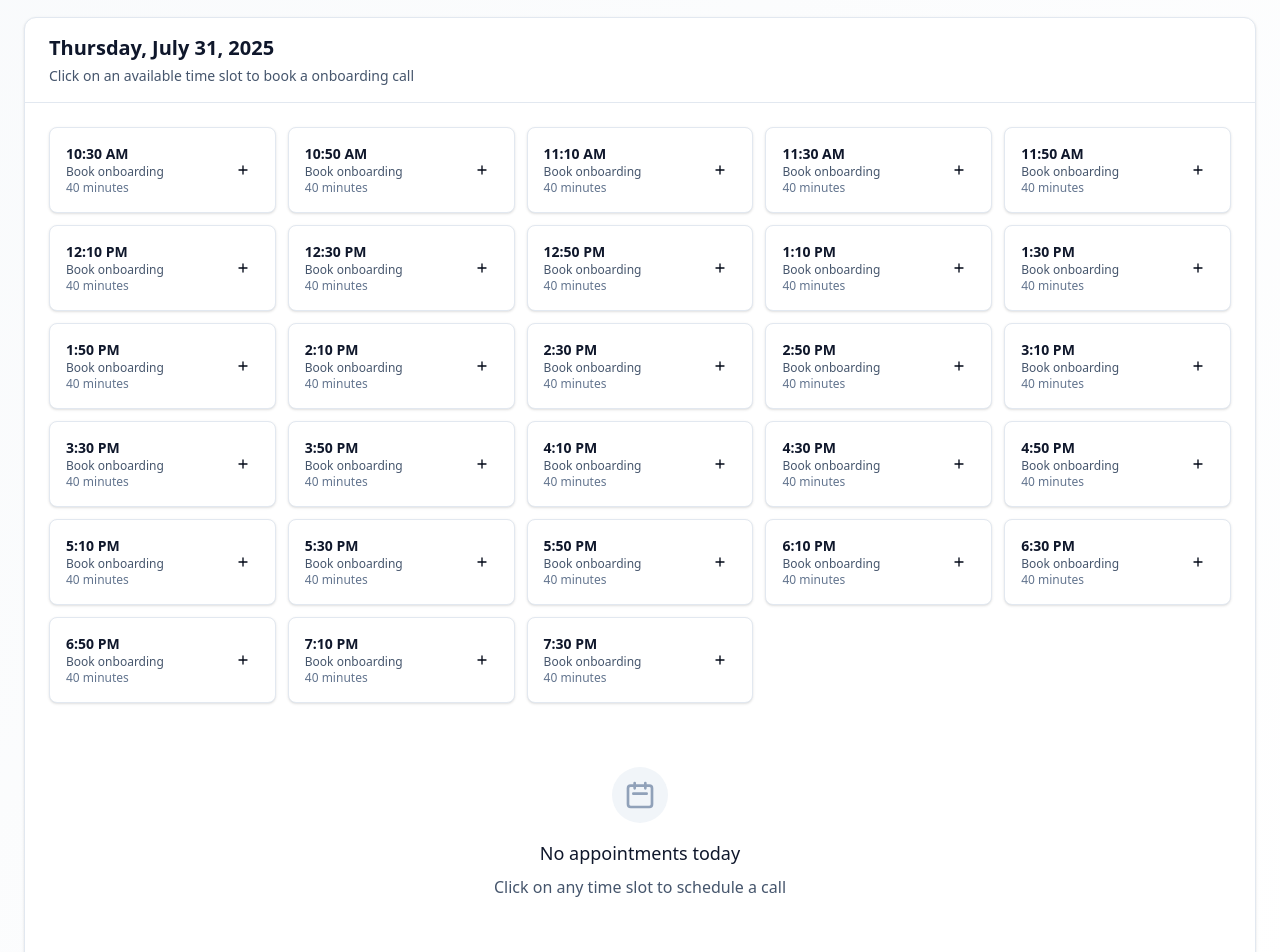
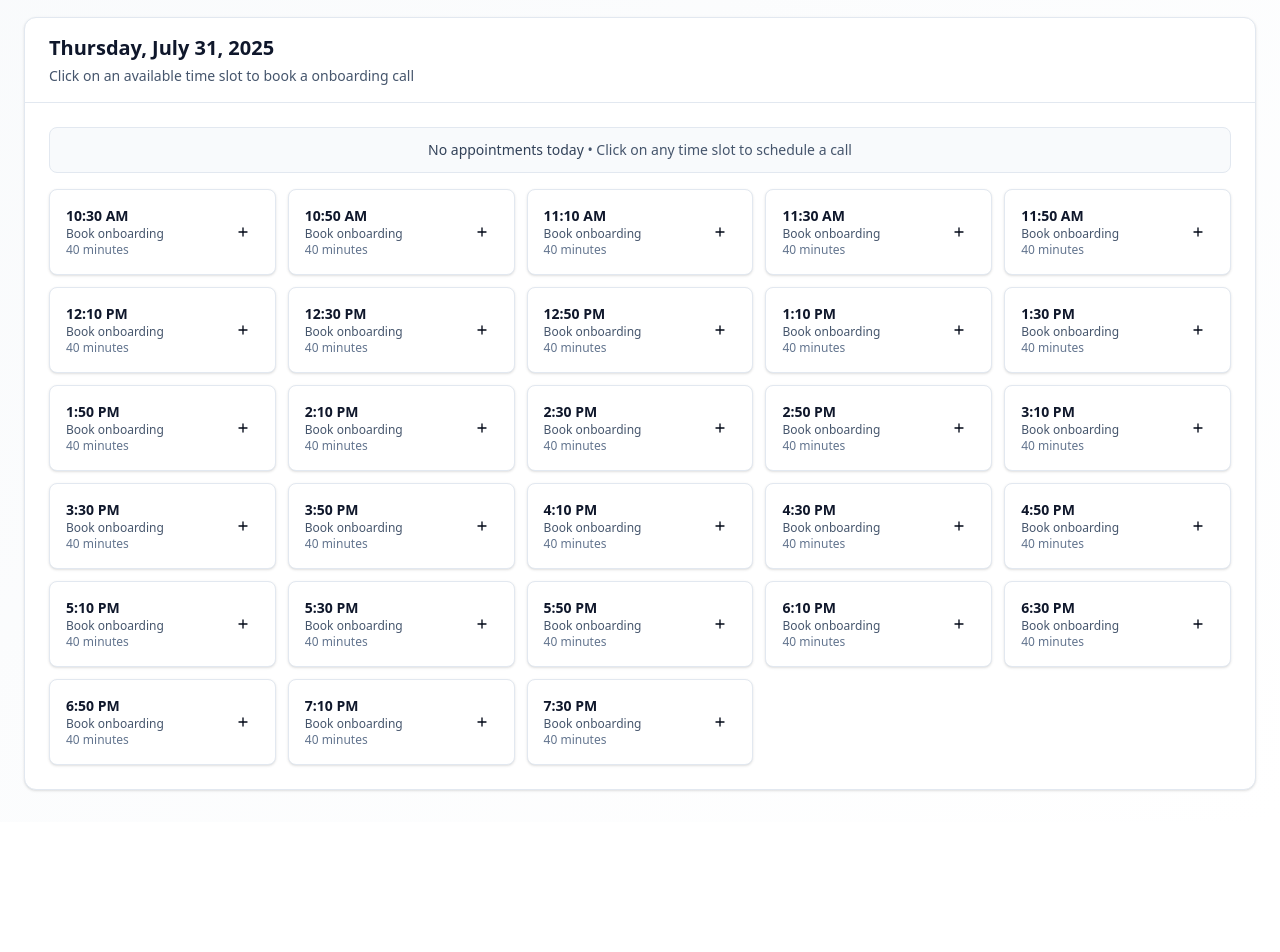
Before and after one commit to Rohit-Dnath/healthtick-assignment, a React (Vite) app: page / in a window 1280 px wide. Shown: the part 300-1252 px from the top of the page. After the commit the page ends 1122 px from the top, so only its background shows below. Built offline with nearby package versions, Linux system fonts and the light colour scheme; no server answers; the database is empty.

Commit message:
feat: Improve empty state message and enhance time slots grid responsiveness

```diff
--- a/src/components/Calendar.tsx
+++ b/src/components/Calendar.tsx
@@ -325,6 +325,15 @@ export const Calendar: React.FC = () => {
               </div>
             )}
 
+            {/* Compact Empty State Message */}
+            {timeSlots.every(slot => slot.available) && !loading && (
+              <div className="mb-4 text-center py-3 bg-slate-50 rounded-lg border border-slate-200">
+                <p className="text-sm text-slate-600">
+                  <span className="font-medium text-slate-700">No appointments today</span> • Click on any time slot to schedule a call
+                </p>
+              </div>
+            )}
+
             {/* Time Slots Grid - Improved responsive breakpoints */}
             <div className="grid grid-cols-1 gap-2 xs:grid-cols-2 sm:grid-cols-2 sm:gap-3 md:grid-cols-3 lg:grid-cols-4 xl:grid-cols-5 2xl:grid-cols-6">
               {timeSlots.map((slot) => (
@@ -347,19 +356,6 @@ export const Calendar: React.FC = () => {
                 </div>
               ))}
             </div>
-
-            {/* Empty State */}
-            {timeSlots.every(slot => slot.available) && !loading && (
-              <div className="flex flex-col items-center justify-center py-12 sm:py-16 text-center">
-                <div className="mb-3 sm:mb-4 rounded-full bg-slate-100 p-2 sm:p-3">
-                  <svg className="h-6 w-6 sm:h-8 sm:w-8 text-slate-400" fill="none" stroke="currentColor" viewBox="0 0 24 24">
-                    <path strokeLinecap="round" strokeLinejoin="round" strokeWidth={2} d="M8 7V3m8 4V3m-9 8h10M5 21h14a2 2 0 002-2V7a2 2 0 00-2-2H5a2 2 0 00-2 2v12a2 2 0 002 2z" />
-                  </svg>
-                </div>
-                <h3 className="text-base sm:text-lg font-medium text-slate-900">No appointments today</h3>
-                <p className="mt-1 sm:mt-2 text-sm sm:text-base text-slate-600">Click on any time slot to schedule a call</p>
-              </div>
-            )}
           </div>
         </div>
       </main>
```
